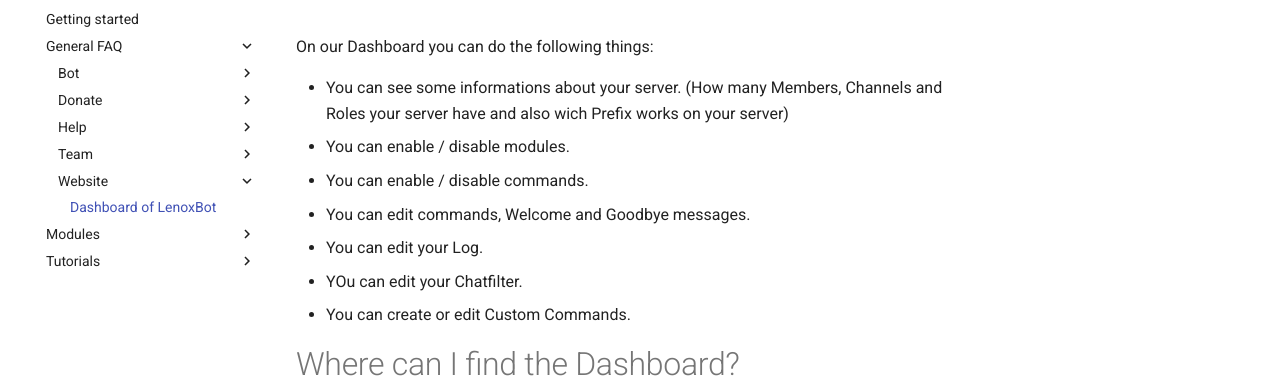
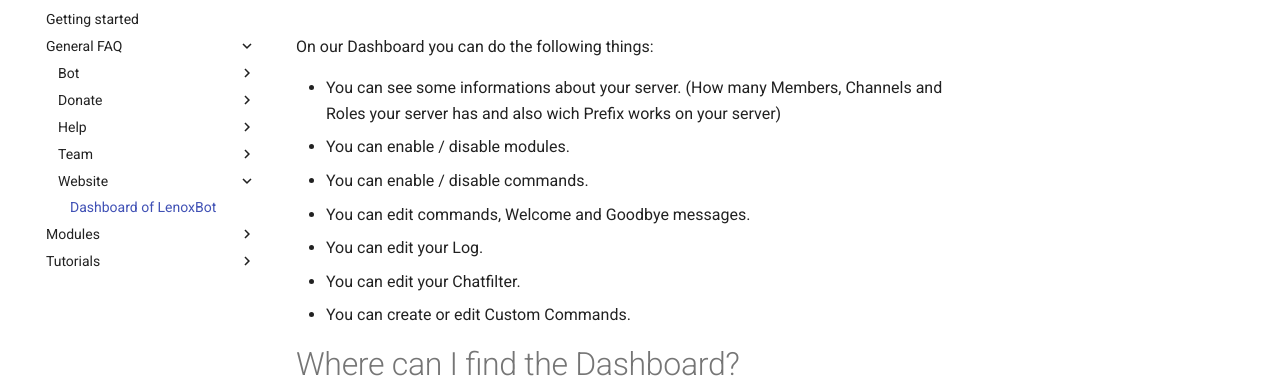
Before and after one commit to gillesheinesch/LenoxBot-Docs, an MkDocs documentation site: the page built from docs/General FAQ/Website/dashboard.md, in a window 1280 px wide. Shown: the part 146-526 px from the top of the page. Built offline with MkDocs 1.6.1 and Material for MkDocs 9.7.7, drawn with Linux system fonts in a browser that asks for light colours; comment, search, counter and statistics services are not loaded.

Commit message:
Update dashboard.md

```diff
--- a/docs/General FAQ/Website/dashboard.md
+++ b/docs/General FAQ/Website/dashboard.md
@@ -5,12 +5,12 @@
 
 On our Dashboard you can do the following things:
 
-* You can see some informations about your server. (How many Members, Channels and Roles your server have and also wich Prefix works on your server)
+* You can see some informations about your server. (How many Members, Channels and Roles your server has and also wich Prefix works on your server)
 * You can enable / disable modules.
 * You can enable / disable commands.
 * You can edit commands, Welcome and Goodbye messages.
 * You can edit your Log.
-* YOu can edit your Chatfilter.
+* You can edit your Chatfilter.
 * You can create or edit Custom Commands.
 
 # Where can I find the Dashboard?
```
